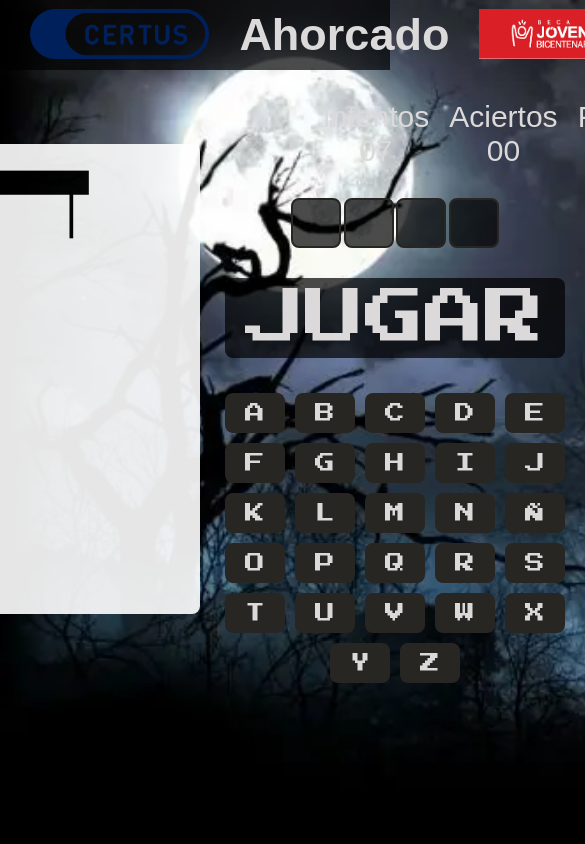
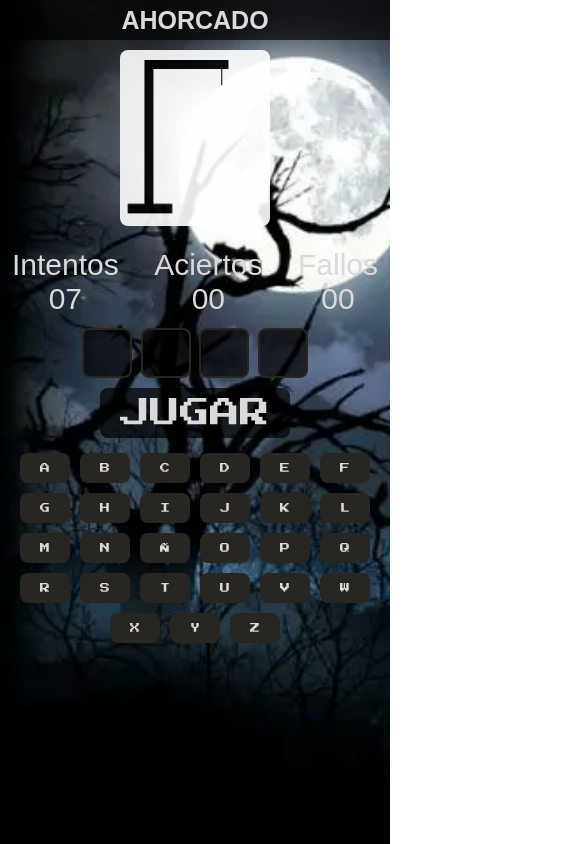
Before and after one commit to jhonbellidovargas/JUEGO_AHORCADO, a plain HTML site: page index.html in a window 390 px wide. Shown: the top 844 px of the page, 585 px wide, since content can reach past the window. Drawn offline with Linux system fonts and the light colour scheme; a web font is replaced by a local one.

Commit message:
movile first

```diff
--- a/estilos.css
+++ b/estilos.css
@@ -46,7 +46,7 @@ header {
   align-items: center;
   /* background: linear-gradient(207.8deg, #201e1c 16.69%, #363534 100%); */
   color: var(--gris);
-  justify-content: space-between;
+  justify-content: center;
   /* background oscuro con transparencia */
   background: rgba(0, 0, 0, 0.7);
 }
@@ -58,11 +58,12 @@ header img {
 }
 
 header h1 {
-  font-size: 4.5rem;
+  font-size: 6.5rem;
   color: var(--gris);
   margin: 0;
   padding: 0;
   align-self: center;
+  text-transform: uppercase;
 }
 
 main {
@@ -259,3 +260,62 @@ main .container {
     transform: scale(1);
   }
 }
+
+/* para moviles */
+@media screen and (max-width: 768px) {
+  header {
+    height: 40px;
+  }
+  header h1 {
+    font-size: 2.5rem;
+  }
+  main {
+    flex-direction: column;
+  }
+  main .imagen-container img {
+    width: 150px;
+    object-fit: cover;
+    padding: 0;
+  }
+  main .container {
+    flex: 1;
+    padding: 0;
+  }
+  .container .marcadores {
+    width: 100%;
+    font-size: 3rem;
+    margin: 0;
+  }
+  .container .marcadores .marcador {
+    margin: 2px;
+  }
+  .container .palabra {
+    width: 100%;
+    font-size: 3rem;
+  }
+  .container .palabra span {
+    font-size: 3rem;
+  }
+  .container .play-btn {
+    font-size: 3rem;
+    margin: 10px;
+  }
+  .container .letra-btn {
+    font-size: 1rem;
+  }
+  .container .letras-container {
+    width: 100%;
+  }
+  .container .letras-container button {
+    margin: 5px;
+  }
+  .resultado-container {
+    font-size: 2rem;
+  }
+  .resultado-texto {
+    font-size: 3rem;
+  }
+  .replay-btn {
+    font-size: 1.5rem;
+  }
+}
--- a/index.html
+++ b/index.html
@@ -16,15 +16,15 @@
   </head>
   <body>
     <header>
-      <div class="icon1">
+      <!-- <div class="icon1">
         <img src="./imagenes/certus-logo.png" alt="icon-certus" />
-      </div>
+      </div> -->
       <div class="titulo">
         <h1>Ahorcado</h1>
       </div>
-      <div class="icono2">
+      <!-- <div class="icono2">
         <img src="./imagenes/jovenes.png" alt="icon-jovenes-bicentenario" />
-      </div>
+      </div> -->
     </header>
     <main>
       <div class="imagen-container">
--- a/main.js
+++ b/main.js
@@ -163,7 +163,7 @@ function iniciarJuego() {
     btn_letras[i].disabled = false;
     btn_letras[i].classList.remove("letra-btn--disabled");
   }
-  playAudio(clickAudio, false, 0.6);
+  playAudio(clickAudio, false, 0.4);
   fondoAudio.play();
 }
 function jugar() {
```
